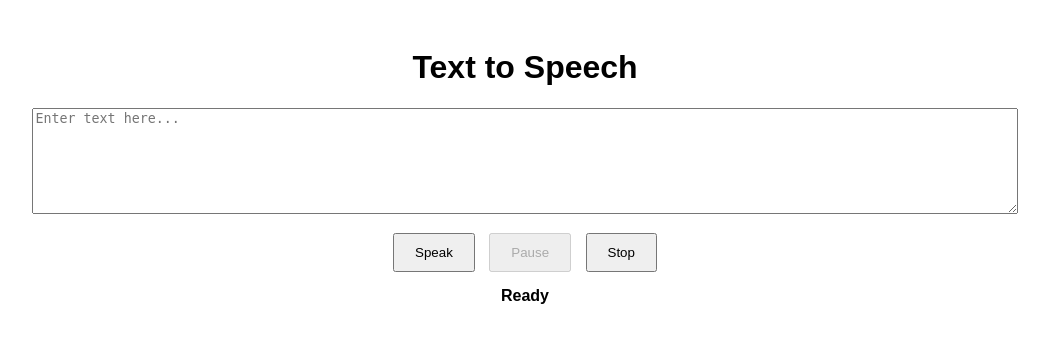
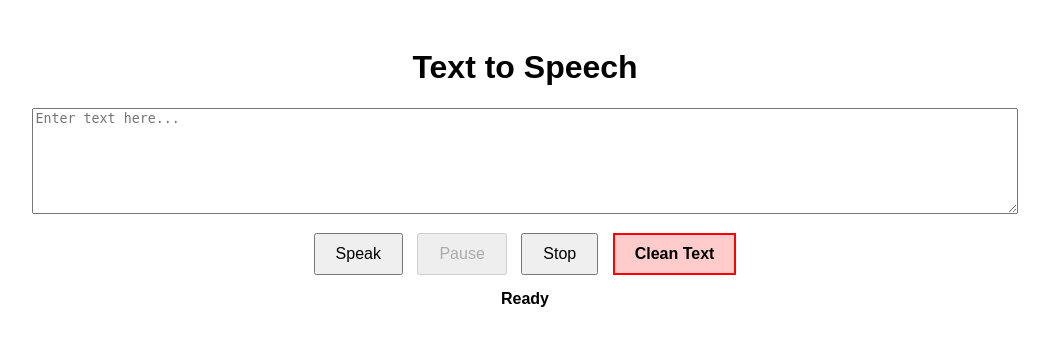
Before and after one commit to bluewater221/Python-1, a Flask app: page / in a window 1280 px wide. Shown: the top 346 px of the page, without its empty margins (115-1164 px from the left). Run offline with Flask 3, Linux system fonts and the light colour scheme.

Commit message:
Updated text splitting logic

```diff
--- a/tts_webapp/app.py
+++ b/tts_webapp/app.py
@@ -5,6 +5,7 @@ import os
 import threading
 import atexit
 import time
+import re
 
 app = Flask(__name__)
 
@@ -20,10 +21,15 @@ class TTSController:
         self.audio_file = "output.mp3"
         self.lock = threading.Lock()
 
+    def clean_text(self, text):
+        """Remove * and # from the text"""
+        return re.sub(r'[*#]', '', text)
+
     def play_audio(self, text):
         try:
+            cleaned_text = self.clean_text(text)
+            print(f"Cleaned text: {cleaned_text[:50]}...")
             with self.lock:
-                # Clean up any previous audio
                 print(f"Current state: is_speaking={self.is_speaking}, is_paused={self.is_paused}")
                 if self.is_speaking or os.path.exists(self.audio_file):
                     print("Cleaning up previous audio state")
@@ -39,48 +45,39 @@ class TTSController:
                         except Exception as e:
                             print(f"Error removing previous audio file: {e}")
 
-                # Limit text length for gTTS
-                if len(text) > 5000:
-                    text = text[:5000]
-                    print("Text truncated to 5000 characters for gTTS")
+                chunks = re.split(r'(?<=[.!?]) +', cleaned_text)
+                print(f"Text split into {len(chunks)} chunks")
 
-                print(f"Generating audio for text: {text[:50]}...")
-                tts = gTTS(text, slow=True)
-                tts.save(self.audio_file)
-                print(f"Audio file saved: {self.audio_file}")
-                pygame.mixer.music.load(self.audio_file)
-                print("Audio file loaded into pygame")
-                try:
-                    pygame.mixer.music.play()
-                    print("Audio playback started")
-                    self.is_speaking = True
-                except Exception as e:
-                    print(f"Error playing audio with pygame: {e}")
+                for i, chunk in enumerate(chunks):
+                    if len(chunk.strip()) == 0:
+                        continue
+                    print(f"Generating audio for chunk {i + 1}/{len(chunks)}: {chunk[:50]}...")
+                    tts = gTTS(chunk, slow=True)
+                    tts.save(self.audio_file)
+                    print(f"Audio file saved for chunk {i + 1}: {self.audio_file}")
+                    pygame.mixer.music.load(self.audio_file)
+                    print("Audio file loaded into pygame")
+                    try:
+                        pygame.mixer.music.play()
+                        print("Audio playback started for chunk")
+                        self.is_speaking = True
+                    except Exception as e:
+                        print(f"Error playing audio with pygame: {e}")
+                        self.is_speaking = False
+                        raise
+
+                    while pygame.mixer.music.get_busy():
+                        time.sleep(0.1)
+
+                    pygame.mixer.music.unload()
+                    time.sleep(0.2)
+                    os.remove(self.audio_file)
+                    print(f"Audio file removed after chunk {i + 1}")
+
+                with self.lock:
+                    print("Playback finished for all chunks")
                     self.is_speaking = False
-                    raise
-
-            while self.is_speaking and pygame.mixer.music.get_busy():
-                with self.lock:
-                    if self.is_paused:
-                        pygame.mixer.music.pause()
-                        print("Audio paused")
-                    else:
-                        pygame.mixer.music.unpause()
-                        print("Audio unpaused")
-                time.sleep(0.1)
-
-            with self.lock:
-                print("Playback finished or stopped")
-                self.is_speaking = False
-                self.is_paused = False
-                if os.path.exists(self.audio_file):
-                    try:
-                        pygame.mixer.music.unload()
-                        time.sleep(0.2)
-                        os.remove(self.audio_file)
-                        print("Audio file removed after playback")
-                    except Exception as e:
-                        print(f"Error removing audio file after playback: {e}")
+                    self.is_paused = False
         except Exception as e:
             print(f"Error in play_audio: {e}")
             with self.lock:
@@ -181,5 +178,20 @@ def stop():
         print(f"Error in /stop: {e}")
         return jsonify({'status': 'Error', 'message': str(e)}), 500
 
+@app.route('/clean', methods=['POST'])
+def clean():
+    print("Received /clean request")
+    text = request.form.get('text', '')
+    print(f"Text received for cleaning: {text[:50]}...")
+    if not text:
+        return jsonify({'cleaned_text': ''})
+    try:
+        cleaned_text = tts.clean_text(text)
+        print(f"Cleaned text: {cleaned_text[:50]}...")
+        return jsonify({'cleaned_text': cleaned_text})
+    except Exception as e:
+        print(f"Error in /clean: {e}")
+        return jsonify({'status': 'Error', 'message': str(e)}), 500
+
 if __name__ == '__main__':
     app.run(debug=True, host='127.0.0.1', port=5000, use_reloader=False)
--- a/tts_webapp/templates/index.html
+++ b/tts_webapp/templates/index.html
@@ -4,10 +4,36 @@
     <meta charset="UTF-8">
     <title>Text to Speech Web App</title>
     <style>
-        body { font-family: Arial, sans-serif; text-align: center; padding: 20px; }
-        textarea { width: 80%; height: 100px; margin-bottom: 10px; }
-        button { padding: 10px 20px; margin: 5px; }
-        #status { margin-top: 10px; font-weight: bold; }
+        body {
+            font-family: Arial, sans-serif;
+            text-align: center;
+            padding: 20px;
+        }
+        textarea {
+            width: 80%;
+            height: 100px;
+            margin-bottom: 10px;
+        }
+        button {
+            padding: 10px 20px;
+            margin: 5px;
+            font-size: 16px;
+            cursor: pointer;
+        }
+        #status {
+            margin-top: 10px;
+            font-weight: bold;
+        }
+        /* Styling for the Clean Text button */
+        .clean-button {
+            background-color: #ffcccb; /* Light red background */
+            border: 2px solid #ff0000; /* Red border */
+            color: #000; /* Black text */
+            font-weight: bold;
+        }
+        .clean-button:hover {
+            background-color: #ff9999; /* Darker red on hover */
+        }
     </style>
 </head>
 <body>
@@ -16,12 +42,22 @@
     <button onclick="speak()">Speak</button>
     <button id="pauseBtn" onclick="togglePause()" disabled>Pause</button>
     <button onclick="stop()">Stop</button>
+    <button onclick="cleanText()" class="clean-button">Clean Text</button>
     <div id="status">Ready</div>
 
     <script>
         function updateStatus(status) {
             console.log('Updating status to:', status);
             document.getElementById('status').innerText = status;
+        }
+
+        function cleanText() {
+            console.log('Clean Text button clicked');
+            const textarea = document.getElementById('textInput');
+            let text = textarea.value;
+            text = text.replace(/[*#]/g, ''); // Remove * and #
+            textarea.value = text;
+            updateStatus('Text cleaned');
         }
 
         async function makeRequest(url, options) {
@@ -60,7 +96,7 @@
                 updateStatus(data.status);
                 if (data.status === 'Speaking') {
                     document.getElementById('pauseBtn').disabled = false;
-                    pollStatus(); // Start polling the server for status
+                    pollStatus();
                 }
             } catch (error) {
                 console.error('Error in speak:', error);
@@ -105,7 +141,7 @@
                 updateStatus(data.status);
                 if (data.status === 'Speaking') {
                     document.getElementById('pauseBtn').disabled = false;
-                    setTimeout(pollStatus, 1000); // Poll every second
+                    setTimeout(pollStatus, 1000);
                 } else {
                     document.getElementById('pauseBtn').disabled = true;
                     document.getElementById('pauseBtn').innerText = 'Pause';
```
Also changed, not shown: 1 other file.
